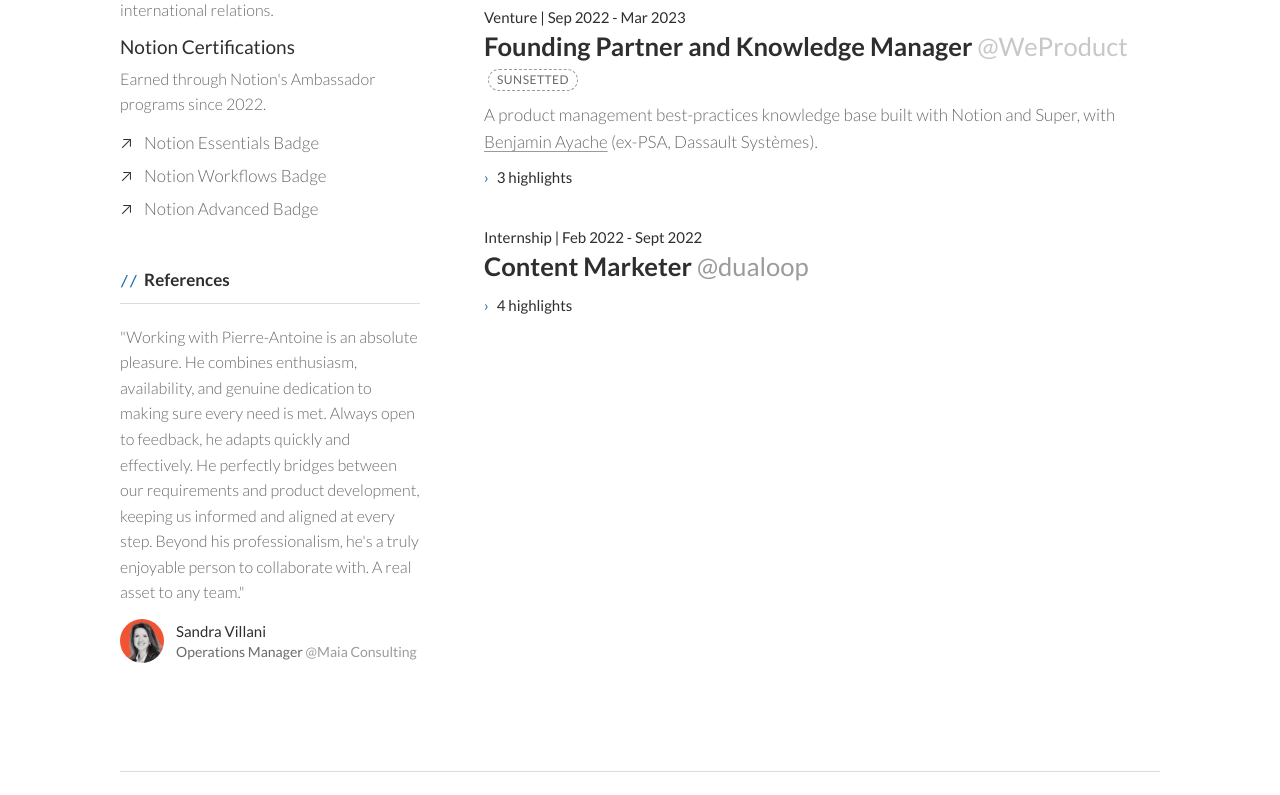
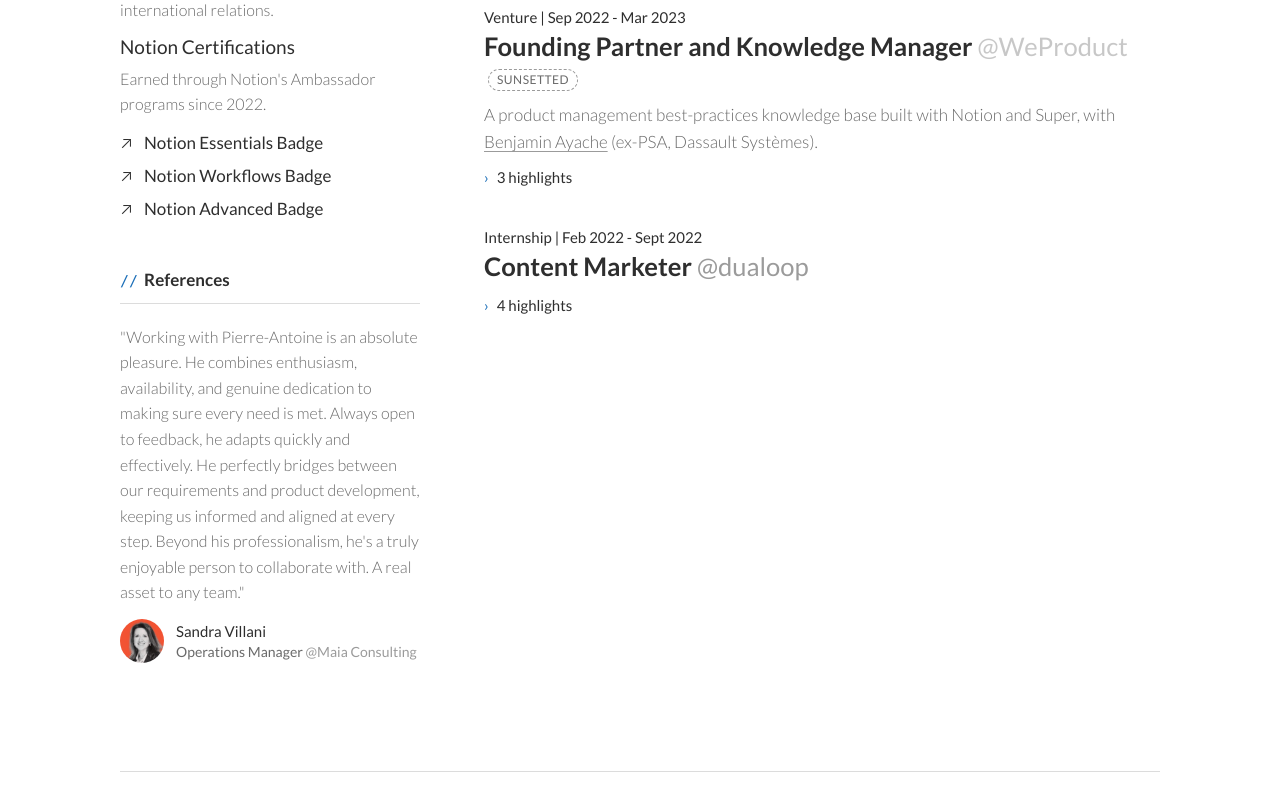
Before and after one commit to pierrealcideroy/pierrealcideroy.github.io, a plain HTML site: page index.html in a window 1280 px wide. Shown: the part 2180-2975 px from the top of the page. Drawn offline with Linux system fonts and the light colour scheme; no server answers.

Commit message:
Notion badges link to their Skilljar verification pages
Co-Authored-By: Claude Opus 5.5 <noreply@anthropic.com>

```diff
--- a/assets/site.css
+++ b/assets/site.css
@@ -113,6 +113,8 @@ details[open] .ups li:nth-child(n+6){animation-delay:.2s}
 .chips{display:flex;flex-wrap:wrap;gap:8px;list-style:none;padding:0;margin:0}
 .chips li{background:var(--chip);border-radius:8px;padding:4px 10px;font-size:15px;transition:transform .15s}
 .chips li:hover{transform:translateY(-2px) rotate(-2deg)}
+.badges a{color:var(--fg);text-decoration:none;font-weight:400}
+.badges a:hover{color:var(--accent);text-decoration:underline}
 .side h4{font-weight:400;font-size:19px;line-height:1.3;margin:0 0 6px}
 .side p{margin:0 0 12px;color:var(--muted);font-weight:300;font-size:16px}
 blockquote{margin:0;color:var(--muted);font-weight:300;font-size:16px}
--- a/index.html
+++ b/index.html
@@ -202,7 +202,7 @@ if(!matchMedia('(prefers-reduced-motion: reduce)').matches)document.documentElem
       <p>English and Spanish to a professional level, with advanced courses in European law and international relations.</p>
       <h4>Notion Certifications</h4>
       <p>Earned through Notion's Ambassador programs since 2022.</p>
-      <ul class="ups"><li>Notion Essentials Badge</li><li>Notion Workflows Badge</li><li>Notion Advanced Badge</li></ul>
+      <ul class="ups badges"><li><a class="badge" href="https://verify.skilljar.com/c/yie5u2tqji9n" target="_blank" rel="noopener" title="Verify on Notion Academy">Notion Essentials Badge</a></li><li><a class="badge" href="https://verify.skilljar.com/c/xu3jdmhyjk3t" target="_blank" rel="noopener" title="Verify on Notion Academy">Notion Workflows Badge</a></li><li><a class="badge" href="https://verify.skilljar.com/c/ybwnmyrtrbnf" target="_blank" rel="noopener" title="Verify on Notion Academy">Notion Advanced Badge</a></li></ul>
     </section>
     <section id="references">
       <h2 class="label"><span><span class="slash">//</span>References</span></h2>
```
